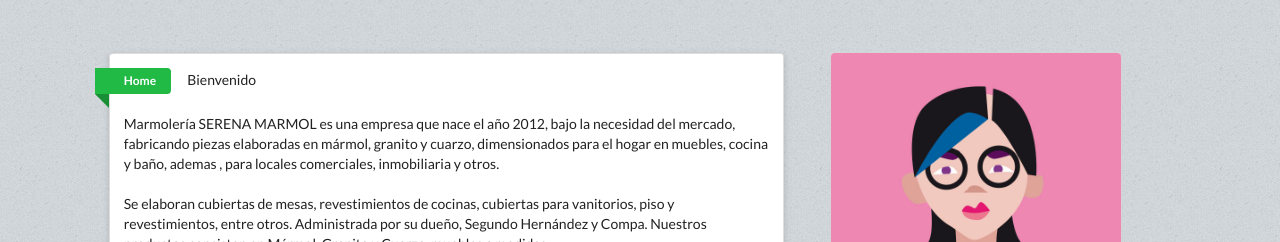
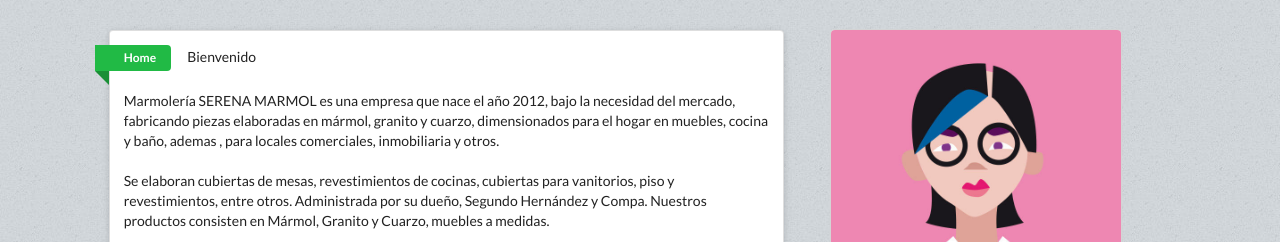
Before and after one commit to osmansmith/marmol, a PHP site: page /marmol/index.php in a window 1280 px wide. Shown: the part 831-1073 px from the top of the page. Run offline with PHP 8.4, Linux system fonts and the light colour scheme.

Commit message:
algunos cambios
fhasvbasid :camel: :

```diff
--- a/css/conf.css
+++ b/css/conf.css
@@ -34,6 +34,6 @@
     background-image: url(../img/bg03.jpg) !important;
 }
 
-#img_01,#img_02,#img_03,#img_04,#img_05,#img_06{
+#img_01,#img_02,#img_03,#img_04,#img_05,#img_06,#img_07{
     cursor: pointer;
 }
--- a/footer.php
+++ b/footer.php
@@ -56,6 +56,7 @@
 <script>
 var url = "http://localhost/marmol/";
 $('.ui.dropdown').dropdown();
+$('.shape').shape();
 // en el segundo parametro de la funcion setInterval se puede setear el tiempo de las imagenes giratorias de los jefes(esta en milisegundos)
     // seteado en 5 seg = 5000
 var tiempo = setInterval(jefes, 5000);
@@ -160,6 +161,14 @@
         $("#mostrar").attr("src","img/06.jpg");
 
     });
+     $("#img_07").click(function(e){
+        e.preventDefault();
+          $('.autumn.leaf')
+               .transition('scale')
+               .transition('vertical flip');
+        $("#mostrar").attr("src","img/07.png");
+
+    });
 
 
 
--- a/index.php
+++ b/index.php
@@ -61,7 +61,7 @@
      </div>
      <div class="ui stackable two column grid">
     <!--Contenido de la pagina-->
-     <div style=" min-height: 70px; padding:4% 0 0 4%;" class="ten wide column">
+     <div style=" min-height: 70px; padding:2% 0 0 4%;" class="ten wide column">
      <!--Texto del home-->
      <div class="column">
     <div class="ui raised segment">
@@ -69,12 +69,12 @@
        <span>Bienvenido</span>
          <br><br>
       <p>Marmolería SERENA MARMOL es una empresa que nace el año 2012, bajo la necesidad del mercado, fabricando piezas elaboradas en mármol, granito y cuarzo, dimensionados para el hogar en muebles, cocina y baño, ademas , para locales comerciales, inmobiliaria y otros. <br><br> Se elaboran cubiertas de mesas, revestimientos de cocinas, cubiertas para vanitorios, piso y revestimientos, entre otros. Administrada por su dueño, Segundo Hernández y Compa. Nuestros productos consisten en Mármol, Granito y Cuarzo, muebles a medidas. </p>
-        <iframe src="https://player.vimeo.com/video/87545999?loop=1&title=0&byline=0&portrait=0" width="640" height="281" frameborder="0" webkitallowfullscreen mozallowfullscreen allowfullscreen></iframe>
+       <iframe src="https://player.vimeo.com/video/87545999?loop=1&title=0&byline=0&portrait=0" width="640" height="281" frameborder="0" webkitallowfullscreen mozallowfullscreen allowfullscreen></iframe>
         <!--<p><a href="https://vimeo.com/87545999"></a><a href="https://vimeo.com/user25419268"></a><a href="https://vimeo.com"></a></p>-->
     </div>
   </div>
-      </div>
-       <div style=" min-height: 70px; padding:4% 0 0 4%;" class="six wide column">
+         </div>
+       <div style=" min-height: 70px; padding:2% 0 0 4%;" class="four wide column">
        <!--Imagenes que dan vuelta-->
        <div class="ui people shape">
   <div class="sides">
--- a/marmol.php
+++ b/marmol.php
@@ -141,6 +141,7 @@
 <a id="img_04"><img class="ui image" src="img/thumb-04.jpg"></a>
 <a id="img_05">   <img class="ui image" src="img/thumb-05.jpg"></a>
 <a id="img_06">  <img class="ui image" src="img/thumb-06.jpg"></a>
+<a id="img_07">  <img class="ui image" src="img/thumb-07.png"></a>
 </div>
 
       <p><br>
```
Also changed, not shown: img/00.jpg (renamed from img/07.jpg), img/07.png (renamed from img/mm01.png), img/thumb-00.jpg (renamed from img/thumb-07.jpg), img/thumb-07.png (added).
